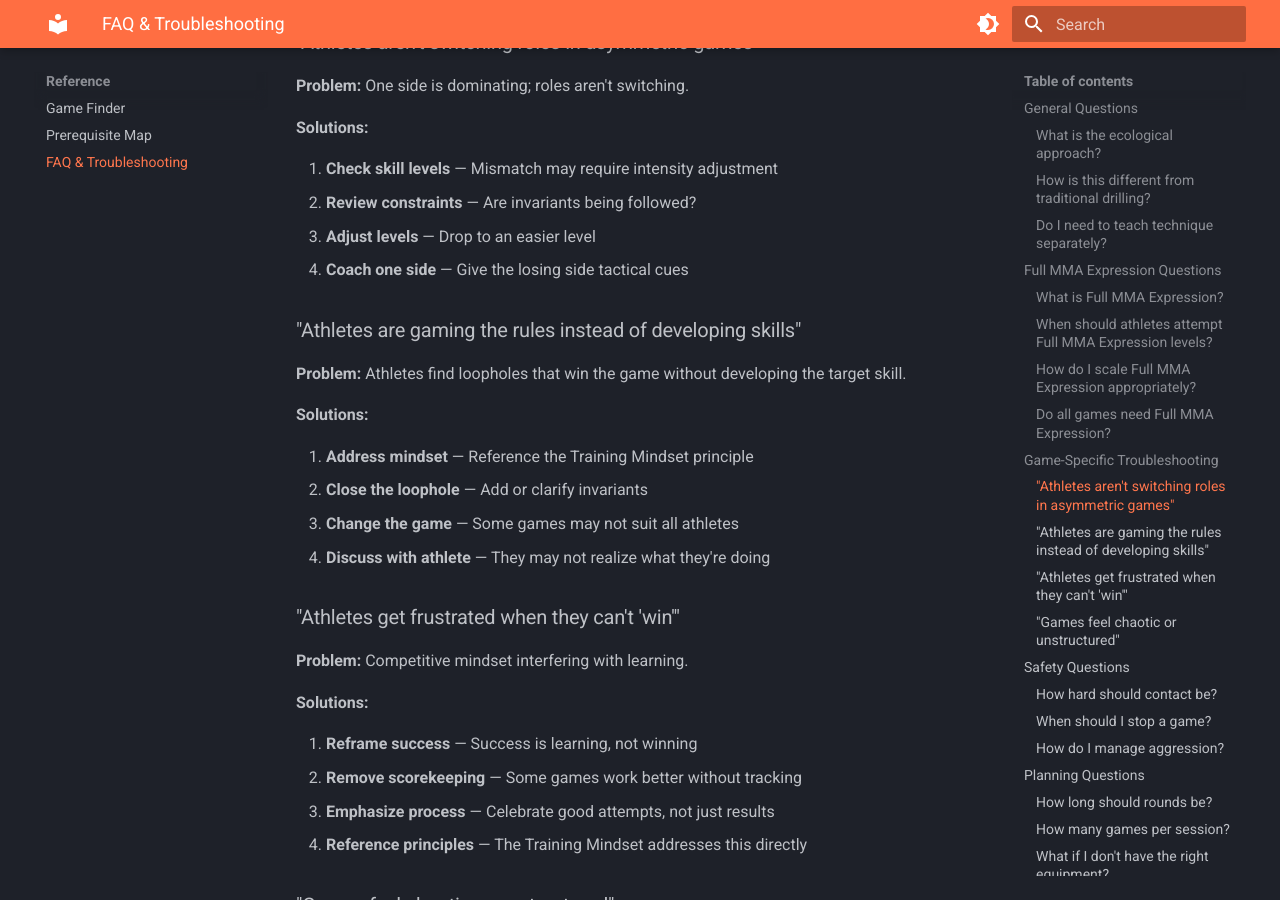
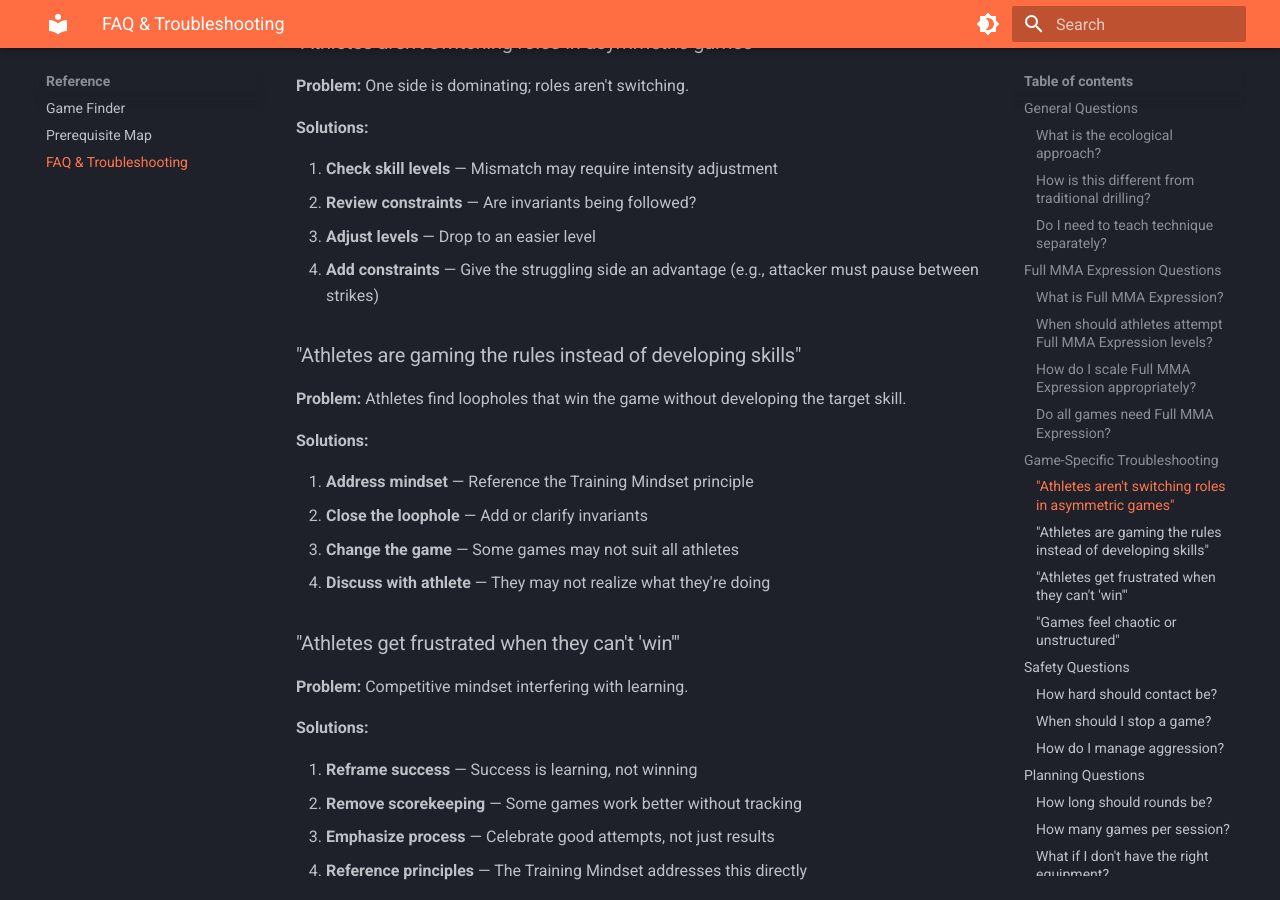
Before and after one commit to ACalienes/Ecological-MMA-Game-System, an MkDocs documentation site: the page built from docs/reference/faq.md, in a window 1280 px wide and 900 px high, scrolled down 2386 px. Built offline with MkDocs 1.6.1 and Material for MkDocs 9.7.7, drawn with Linux system fonts in a browser that asks for light colours.

Commit message:
Fix FAQ to maintain ecological principles
Replace "Coach one side - give tactical cues" with "Add constraints -
give the struggling side an advantage". Prescriptive coaching
contradicts ecological approach; adjusting constraints maintains it.

Co-Authored-By: Claude Opus 4.5 <noreply@anthropic.com>

```diff
--- a/docs/reference/faq.md
+++ b/docs/reference/faq.md
@@ -89,7 +89,7 @@ Every game **has** a Full MMA Expression level documented, but not every session
 1. **Check skill levels** — Mismatch may require intensity adjustment
 2. **Review constraints** — Are invariants being followed?
 3. **Adjust levels** — Drop to an easier level
-4. **Coach one side** — Give the losing side tactical cues
+4. **Add constraints** — Give the struggling side an advantage (e.g., attacker must pause between strikes)
 
 ### "Athletes are gaming the rules instead of developing skills"
 
```
